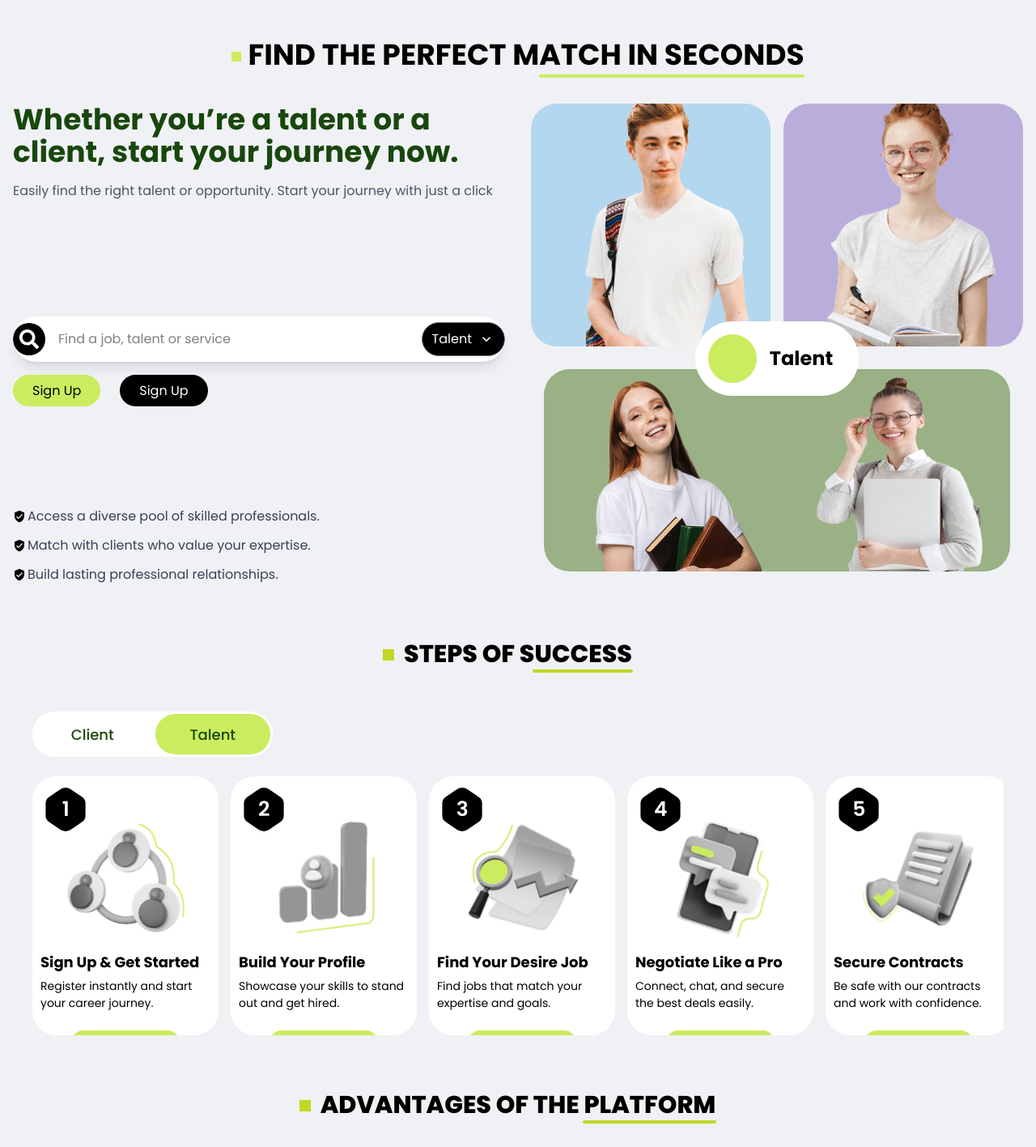
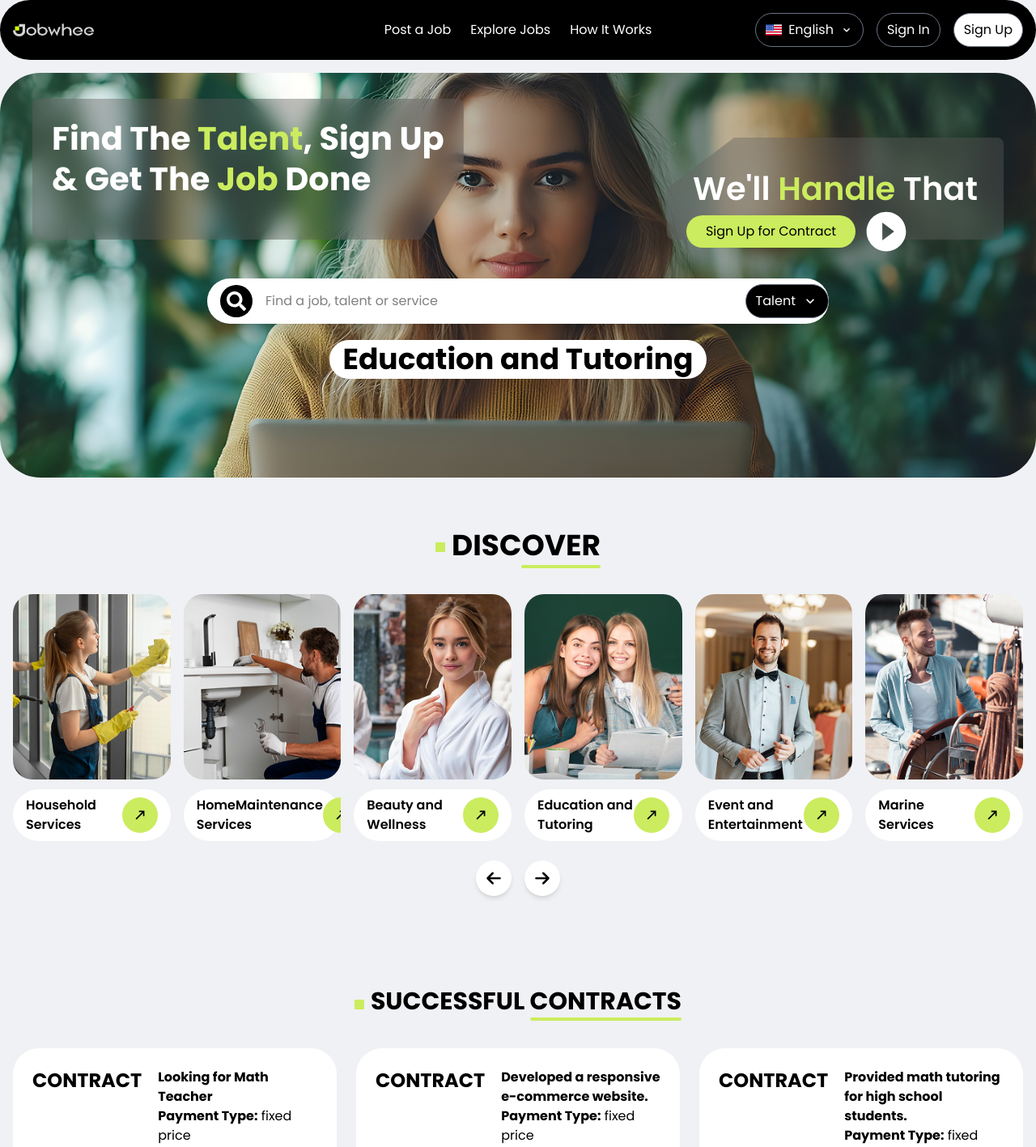
Before and after one commit to JilluRahmanJibon/Jobwhee-Landing-Page, a Next.js app: page / in a window 1280 px wide. Shown: the top 1417 px of the page at 81% size. Built offline with nearby package versions, Linux system fonts and the light colour scheme.

Commit message:
add Advantages Of The Platform section

```diff
--- a/src/app/page.js
+++ b/src/app/page.js
@@ -14,10 +14,10 @@ import MatchSection from "@/components/MatchSection";
 export default function Home() {
   return (
     <div className="space-y-4">
-      {/* <Navbar />
+      <Navbar />
       <Banner />
       <Discover />
-      <SuccessfulContracts /> */}
+      <SuccessfulContracts />
       <MatchSection />
       <StepsOfSuccess />
       <AdvantagesOfThePlatform />
```
